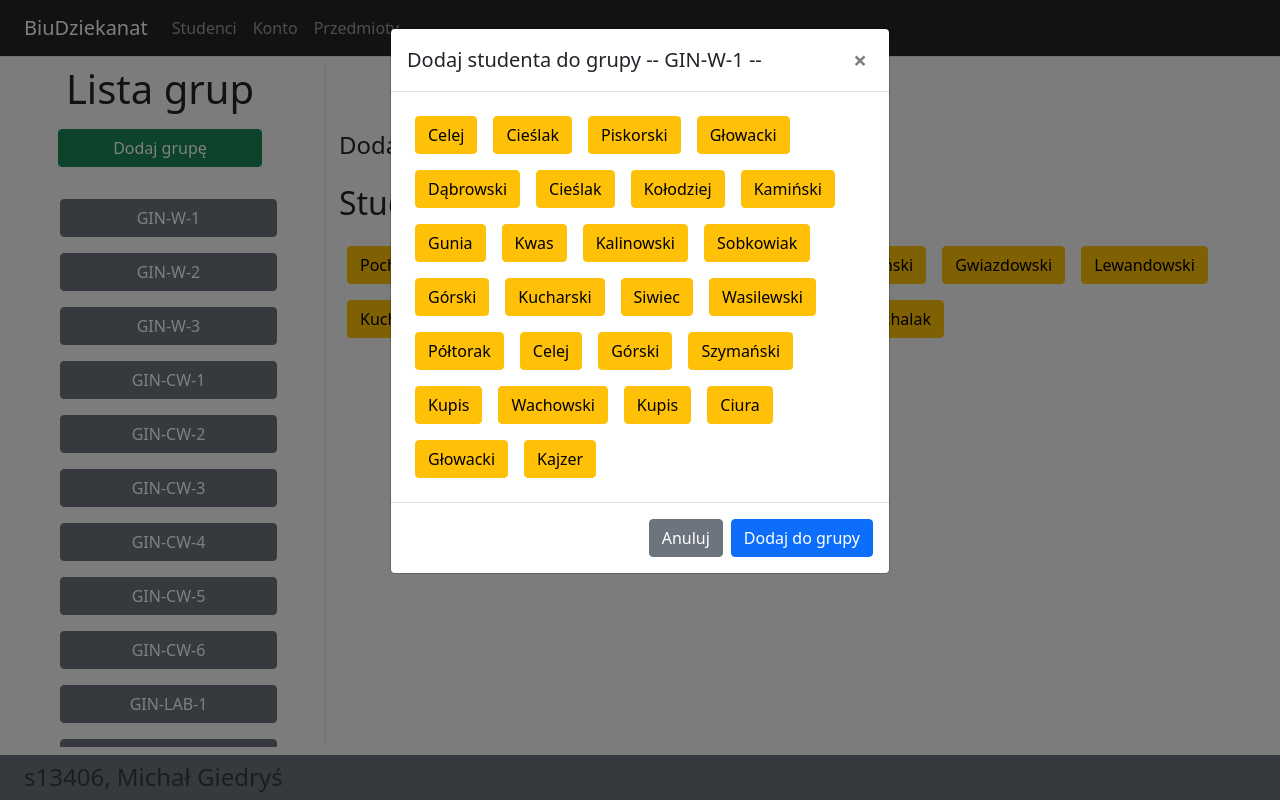
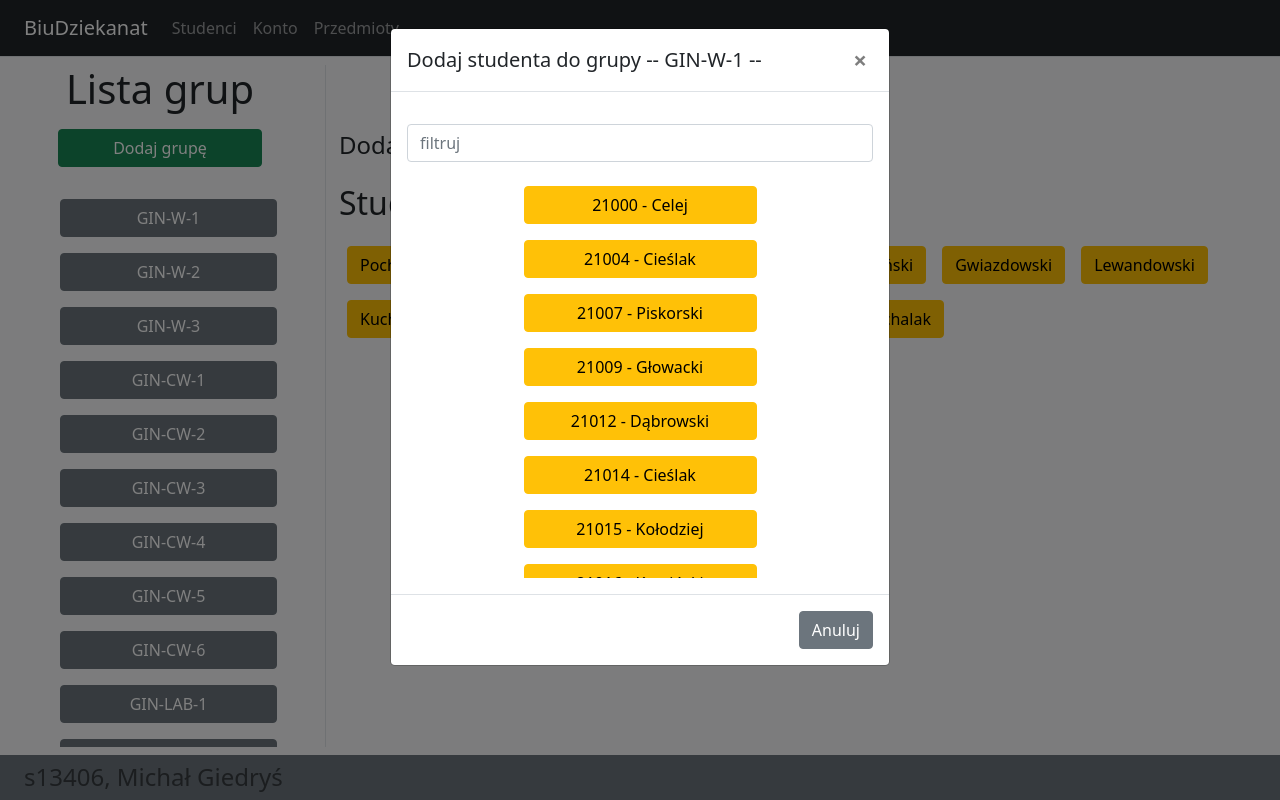
Before and after one commit to giedrys-michal/ITN_BIU, an Angular app in the folder BiuDziekanat/: page /groups in a window 1280 px wide. Both pictures are taken after a click on the button "Dodaj". Built offline with nearby package versions, Linux system fonts and the light colour scheme.

Commit message:
Add filter functionality to sddStudent modal in groupsView
Add filter functionality to sddStudent modal in groupsView

```diff
--- a/BiuDziekanat/src/app/groupsView/group-details-view/group-details-view.component.html
+++ b/BiuDziekanat/src/app/groupsView/group-details-view/group-details-view.component.html
@@ -17,13 +17,20 @@
       <span aria-hidden="true">&times;</span>
     </button>
   </div>
-  <div class="modal-body">
+  <div class="modal-body" >
+    <div class="col-sm">
+      <div class="">
+        <input [(ngModel)]="studentFilter" type="text" class="form-control my-3" placeholder="filtruj" aria-label="Filter">
+      </div>
+      <div class="d-flex flex-column align-items-center" style="overflow-y: scroll; height: 50vh;">
+        <button *ngFor="let student of getAvailableStudents(studentFilter)" type="button" class="btn btn-warning w-50 m-2" >{{student.id}} - {{student.lastName}}</button>
+      </div>
+    </div>
     <!-- <input [(ngModel)]="newGroupProps.name" type="text" class="form-control my-3" placeholder="Nazwa grupy" aria-label="New group name"> -->
     <!-- <p *ngIf="newGroupProps.wasGroupAdditionAttempted" class={{newGroupProps.msgStyle}}>{{newGroupProps.msgText}}</p> -->
-    <button *ngFor="let student of getAvailableStudents()" type="button" class="btn btn-warning m-2" >{{student.lastName}}</button>
+    <!-- <button *ngFor="let student of getAvailableStudents()" type="button" class="btn btn-warning m-2" >{{student.id}} - {{student.lastName}}</button> -->
   </div>
   <div class="modal-footer">
     <button type="button" class="btn btn-secondary" (click)="hideModal()" data-dismiss="modal">Anuluj</button>
-    <button type="button" class="btn btn-primary" (click)="onAddStudent()">Dodaj do grupy</button>
   </div>
 </ng-template>
--- a/BiuDziekanat/src/app/groupsView/group-details-view/group-details-view.component.ts
+++ b/BiuDziekanat/src/app/groupsView/group-details-view/group-details-view.component.ts
@@ -24,7 +24,10 @@ export class GroupDetailsViewComponent implements OnInit {
   // AVAILABLE STUDENTS
   private _availableStudents: Student[] = [];
 
-  getAvailableStudents(): Student[] {
+  getAvailableStudents(filter: string): Student[] {
+    if (filter != "") {
+      return this._availableStudents.filter((s) => s.lastName.toLowerCase().startsWith(filter.toLowerCase()));
+    }
     return this._availableStudents;
   }
 
@@ -68,6 +71,8 @@ export class GroupDetailsViewComponent implements OnInit {
   }
 
   // MODAL METHODS
+  public studentFilter: string = "";
+
   openModal(template: TemplateRef<any>): void {
     this.modalRef = this.modalService.show(template);
   }
```
